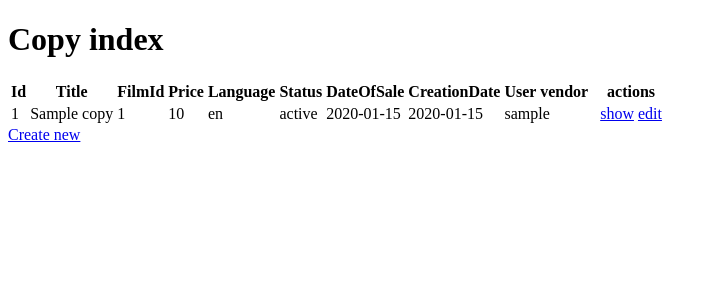
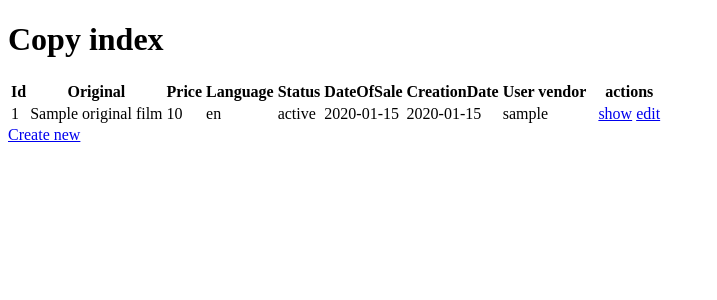
Before and after one commit to oxiEva/videoteca, a Symfony app: template www/templates/copy/index.html.twig in a window 1280 px wide. Shown: the top 300 px of the page, without its empty margins (0-717 px from the left). Run offline with Twig, Linux system fonts and the light colour scheme; the template is opened without the code that fills it: most values are stand-ins (such as "Sample title", 1, 10 or a date in 2020); some libraries are stand-ins or nearby versions.

Commit message:
Improve copy form

```diff
--- a/www/src/Form/CopyType.php
+++ b/www/src/Form/CopyType.php
@@ -3,6 +3,7 @@
 namespace App\Form;
 
 use App\Entity\Copy;
+use App\Entity\Film;
 use App\Entity\User;
 use Symfony\Bridge\Doctrine\Form\Type\EntityType;
 use Symfony\Component\Form\AbstractType;
@@ -16,7 +17,10 @@ class CopyType extends AbstractType
     {
         $builder
             ->add('title')
-            ->add('filmId')
+            //Convert this filed in autocomplete field
+            ->add('originalFilm', EntityType::class,array(
+                'class' => Film::class
+            ))
             ->add('price')
             ->add('language', ChoiceType::class, [
                 'choices' => [
--- a/www/templates/copy/index.html.twig
+++ b/www/templates/copy/index.html.twig
@@ -9,8 +9,7 @@
         <thead>
             <tr>
                 <th>Id</th>
-                <th>Title</th>
-                <th>FilmId</th>
+                <th>Original </th>
                 <th>Price</th>
                 <th>Language</th>
                 <th>Status</th>
@@ -26,8 +25,7 @@
         {% for copy in copies %}
             <tr>
                 <td>{{ copy.id }}</td>
-                <td>{{ copy.title }}</td>
-                <td>{{ copy.filmId }}</td>
+                <td>{{ copy.originalFilm.title }}</td>
                 <td>{{ copy.price }}</td>
                 <td>{{ copy.language }}</td>
                 <td>{{ copy.status }}</td>
--- a/www/templates/copy/show.html.twig
+++ b/www/templates/copy/show.html.twig
@@ -17,7 +17,7 @@
             </tr>
             <tr>
                 <th>FilmId</th>
-                <td>{{ copy.filmId }}</td>
+                <td>{{ copy.originalFilm.title }}</td>
             </tr>
             <tr>
                 <th>Price</th>
```
Also changed, not shown: www/src/Entity/Copy.php (+18 -17 lines), www/src/Entity/Film.php (+43 -0 lines).
